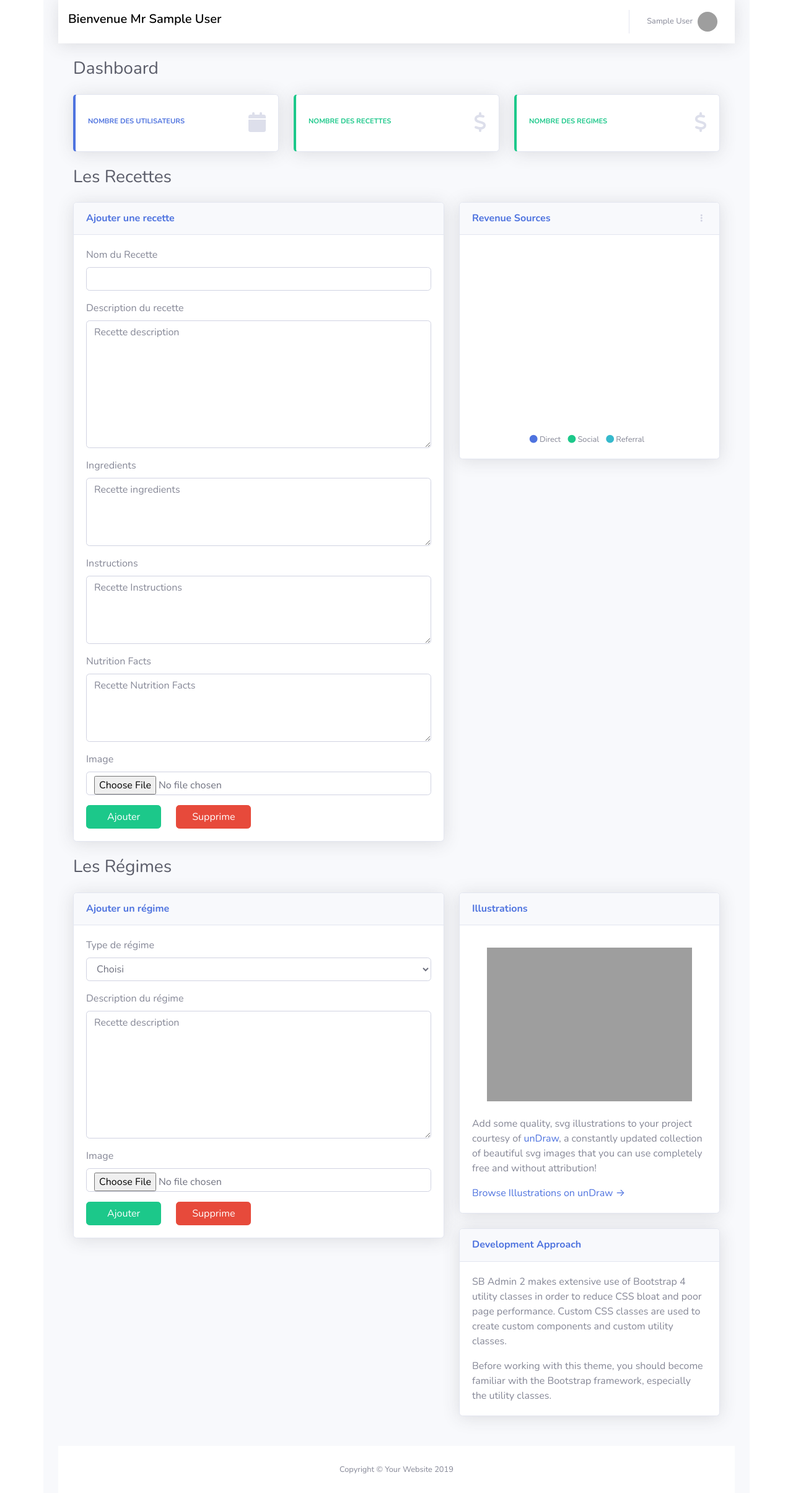
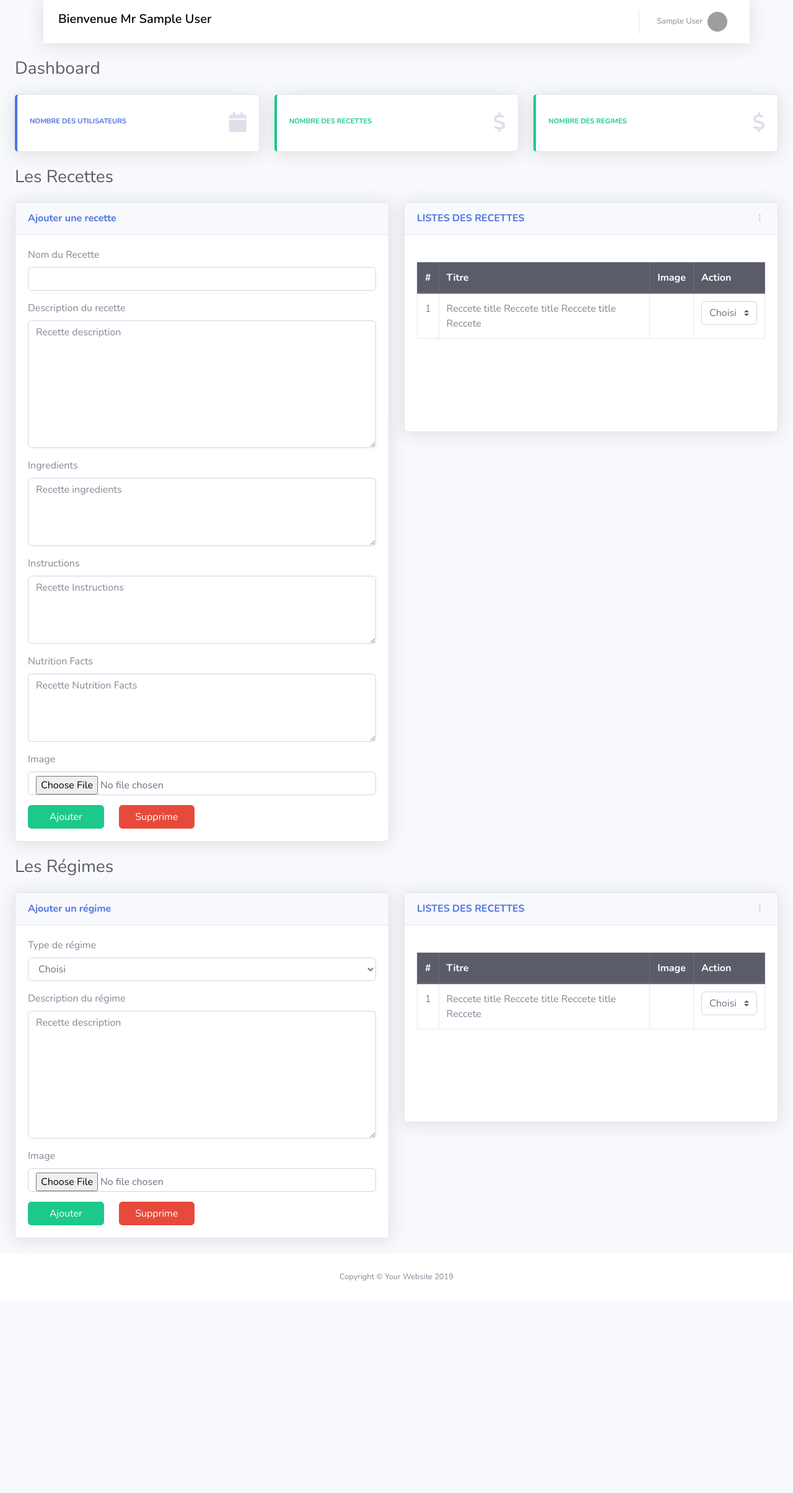
Before and after one commit to bendahma/thenutritionniste, a PHP site: page /admin/index.php in a window 1280 px wide. Shown: the whole page at 62% size. After the commit the page ends 2067 px from the top, so only its background shows below. Run offline with PHP 8.4, Linux system fonts and the light colour scheme; the visitor is signed in with stand-in values (Sample User, id 1); a map, chart or similar area stays blank; some libraries are stand-ins or nearby versions; grey boxes are pictures that could not be loaded.

Commit message:
admin ui update

```diff
--- a/admin/inc/topNav.php
+++ b/admin/inc/topNav.php
@@ -1,5 +1,5 @@
 <!-- Topbar -->
-<nav class="navbar navbar-expand navbar-light bg-white topbar mb-4 static-top shadow">
+<nav class="navbar navbar-expand navbar-light bg-white topbar mb-4 static-top shadow container">
 
 <!-- Sidebar Toggle (Topbar) -->
 <button id="sidebarToggleTop" class="btn btn-link d-md-none rounded-circle mr-3">
--- a/admin/index.php
+++ b/admin/index.php
@@ -4,7 +4,7 @@
 ?>
 
     <!-- Content Wrapper -->
-    <div id="content-wrapper" class="d-flex flex-column container">
+    <div id="content-wrapper" class="d-flex flex-column ">
 
       <!-- Main Content -->
       <div id="content">
@@ -70,12 +70,11 @@
 
           </div>
 
-          <!-- Content Row -->
           <div class="d-sm-flex align-items-center justify-content-between mb-4">
             <h1 class="h3 mb-0 text-gray-800">Les Recettes </h1>
           </div>
           <div class="row">
-            <div class="col-xl-7 col-lg-7">
+            <div class="col-xl-6 col-lg-7">
               <div class="card shadow mb-4">
                 <div class="card-header py-3 d-flex flex-row align-items-center justify-content-between">
                   <h6 class="m-0 font-weight-bold text-primary">Ajouter une recette</h6>
@@ -125,38 +124,45 @@
               </div>
             </div>
 
-            <div class="col-xl-5 col-lg-5">
+            <div class="col-xl-6 col-lg-5">
               <div class="card shadow mb-4">
                 <div class="card-header py-3 d-flex flex-row align-items-center justify-content-between">
-                  <h6 class="m-0 font-weight-bold text-primary">Revenue Sources</h6>
+                  <h6 class="m-0 font-weight-bold text-primary">LISTES DES RECETTES</h6>
                   <div class="dropdown no-arrow">
                     <a class="dropdown-toggle" href="#" role="button" id="dropdownMenuLink" data-toggle="dropdown" aria-haspopup="true" aria-expanded="false">
                       <i class="fas fa-ellipsis-v fa-sm fa-fw text-gray-400"></i>
                     </a>
-                    <div class="dropdown-menu dropdown-menu-right shadow animated--fade-in" aria-labelledby="dropdownMenuLink">
-                      <div class="dropdown-header">Dropdown Header:</div>
-                      <a class="dropdown-item" href="#">Action</a>
-                      <a class="dropdown-item" href="#">Another action</a>
-                      <div class="dropdown-divider"></div>
-                      <a class="dropdown-item" href="#">Something else here</a>
+
                   </div>
                 </div>
-                </div>
-                <!-- Card Body -->
                 <div class="card-body">
                   <div class="chart-pie pt-4 pb-2">
-                    <canvas id="myPieChart"></canvas>
-                  </div>
-                  <div class="mt-4 text-center small">
-                    <span class="mr-2">
-                      <i class="fas fa-circle text-primary"></i> Direct
-                    </span>
-                    <span class="mr-2">
-                      <i class="fas fa-circle text-success"></i> Social
-                    </span>
-                    <span class="mr-2">
-                      <i class="fas fa-circle text-info"></i> Referral
-                    </span>
+                    <table class="table table-bordered">
+                      <thead class="thead-dark">
+                        <tr>
+                          <th scope="col">#</th>
+                          <th scope="col">Titre</th>
+                          <th scope="col">Image</th>
+                          <th>Action</th>
+                        </tr>
+                      </thead>
+                      <tbody>
+                        <tr>
+                          <td >1</td>
+                          <td >Reccete title Reccete title Reccete title Reccete </td>
+                          <td><img src="" alt=""></td>
+                          <td>
+                            <select name="" id="" class="custom-select">
+                              <option value="">Choisi</option>
+                              <option value="">Affiche</option>
+                              <option value="">Edit</option>
+                              <option value="">Delete</option>
+                            </select>
+                          </td>
+
+                        </tr>
+                      </tbody>
+                    </table>
                   </div>
                 </div>
               </div>
@@ -167,7 +173,7 @@
           </div>
           <!-- Content Row -->
           <div class="row">
-            <div class="col-xl-7 col-lg-7">
+            <div class="col-xl-6 col-lg-7">
               <div class="card shadow mb-4">
                 <div class="card-header py-3 d-flex flex-row align-items-center justify-content-between">
                   <h6 class="m-0 font-weight-bold text-primary">Ajouter un régime</h6>
@@ -210,36 +216,51 @@
                 </div>
               </div>
             </div>
+            <div class="col-xl-6 col-lg-5">
+              <div class="card shadow mb-4">
+                <div class="card-header py-3 d-flex flex-row align-items-center justify-content-between">
+                  <h6 class="m-0 font-weight-bold text-primary">LISTES DES RECETTES</h6>
+                  <div class="dropdown no-arrow">
+                    <a class="dropdown-toggle" href="#" role="button" id="dropdownMenuLink" data-toggle="dropdown" aria-haspopup="true" aria-expanded="false">
+                      <i class="fas fa-ellipsis-v fa-sm fa-fw text-gray-400"></i>
+                    </a>
 
-
-            <div class="col-lg-5 mb-4">
-
-              <!-- Illustrations -->
-              <div class="card shadow mb-4">
-                <div class="card-header py-3">
-                  <h6 class="m-0 font-weight-bold text-primary">Illustrations</h6>
+                  </div>
                 </div>
                 <div class="card-body">
-                  <div class="text-center">
-                    <img class="img-fluid px-3 px-sm-4 mt-3 mb-4" style="width: 25rem;" src="img/undraw_posting_photo.svg" alt="">
+                  <div class="chart-pie pt-4 pb-2">
+                    <table class="table table-bordered">
+                      <thead class="thead-dark">
+                        <tr>
+                          <th scope="col">#</th>
+                          <th scope="col">Titre</th>
+                          <th scope="col">Image</th>
+                          <th>Action</th>
+                        </tr>
+                      </thead>
+                      <tbody>
+                        <tr>
+                          <td >1</td>
+                          <td >Reccete title Reccete title Reccete title Reccete </td>
+                          <td><img src="" alt=""></td>
+                          <td>
+                            <select name="" id="" class="custom-select">
+                              <option value="">Choisi</option>
+                              <option value="">Affiche</option>
+                              <option value="">Edit</option>
+                              <option value="">Delete</option>
+                            </select>
+                          </td>
+
+                        </tr>
+                      </tbody>
+                    </table>
                   </div>
-                  <p>Add some quality, svg illustrations to your project courtesy of <a target="_blank" rel="nofollow" href="https://undraw.co/">unDraw</a>, a constantly updated collection of beautiful svg images that you can use completely free and without attribution!</p>
-                  <a target="_blank" rel="nofollow" href="https://undraw.co/">Browse Illustrations on unDraw &rarr;</a>
+                </div>
               </div>
             </div>
 
-              <!-- Approach -->
-              <div class="card shadow mb-4">
-                <div class="card-header py-3">
-                  <h6 class="m-0 font-weight-bold text-primary">Development Approach</h6>
-                </div>
-                <div class="card-body">
-                  <p>SB Admin 2 makes extensive use of Bootstrap 4 utility classes in order to reduce CSS bloat and poor page performance. Custom CSS classes are used to create custom components and custom utility classes.</p>
-                  <p class="mb-0">Before working with this theme, you should become familiar with the Bootstrap framework, especially the utility classes.</p>
-                </div>
-              </div>
 
-            </div>
           </div>
 
         </div>
```
Lines whose indentation alone changed are shown as unchanged.
